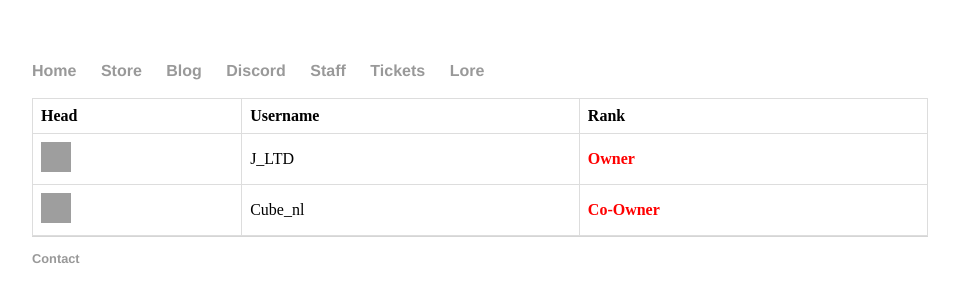
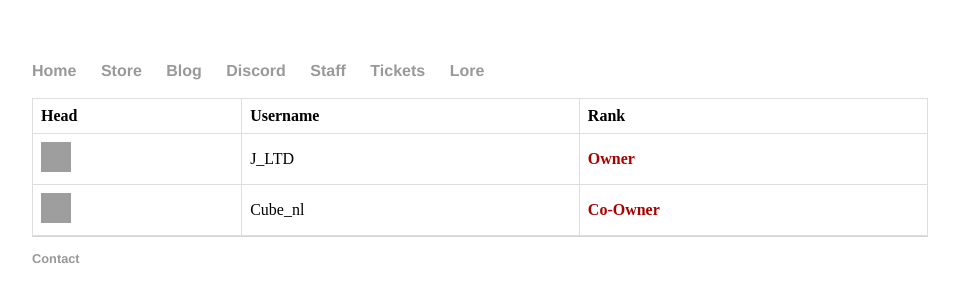
Before and after one commit to JustGamingLTD/justgamingltd.github.io2, a Jekyll site: the page built from staff/index.html, in a window 1280 px wide. Shown: the top 302 px of the page, without its empty margins (160-1119 px from the left). Built offline with Jekyll 4.4.1, drawn with Linux system fonts in a browser that asks for light colours; grey boxes are pictures that could not be loaded.

Commit message:
Update index.html

```diff
--- a/staff/index.html
+++ b/staff/index.html
@@ -14,12 +14,12 @@ title: PVAI - Staff
 	  <tr>
 	    <td><img src="https://cravatar.eu/helmavatar/J_LTD/74.png"   height=30 width=30></img></td>
 	    <td>J_LTD</td>
-	    <td><b><font color="red">Owner</font></b></td>
+	    <td><b><font color="AA0000">Owner</font></b></td>
 	  </tr>
 	  <tr>
 	    <td><img src="https://cravatar.eu/helmavatar/Cube_nl/74.png"  height=30 width=30></img></td>
 	    <td>Cube_nl</td>
-	    <td><b><font color="red">Co-Owner</font></b></td>
+	    <td><b><font color="AA0000">Co-Owner</font></b></td>
 	  </tr>
 	</table>
 
```
